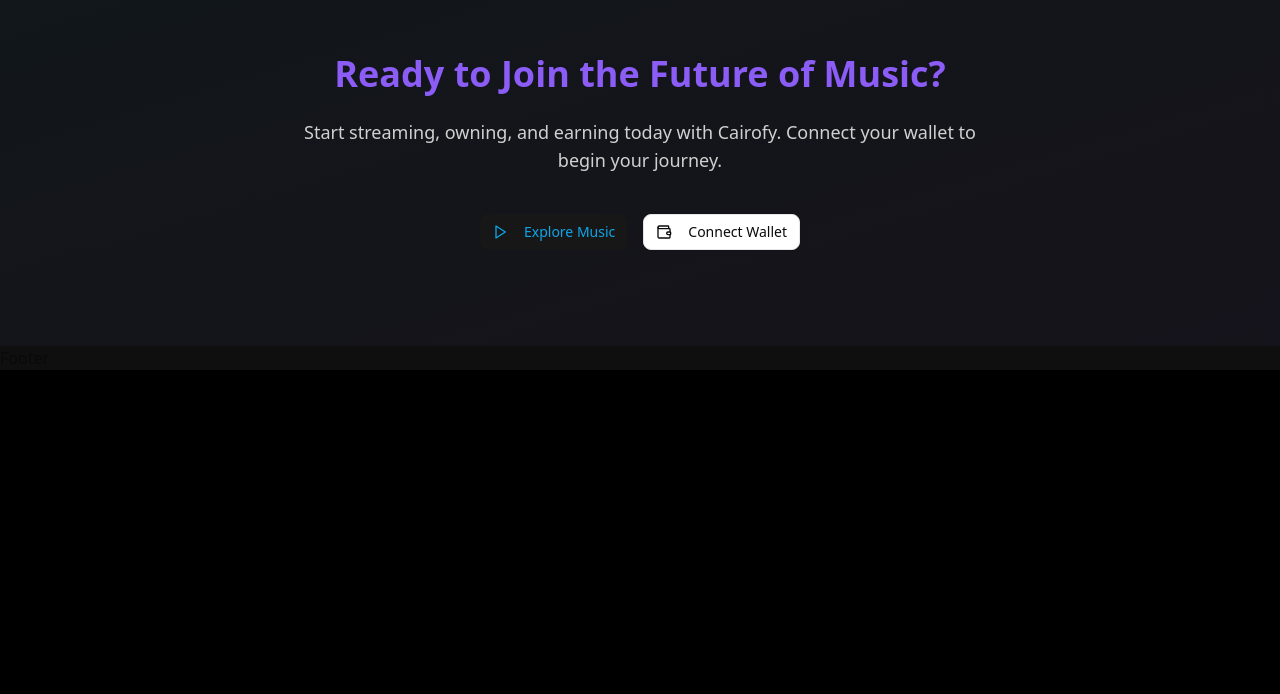
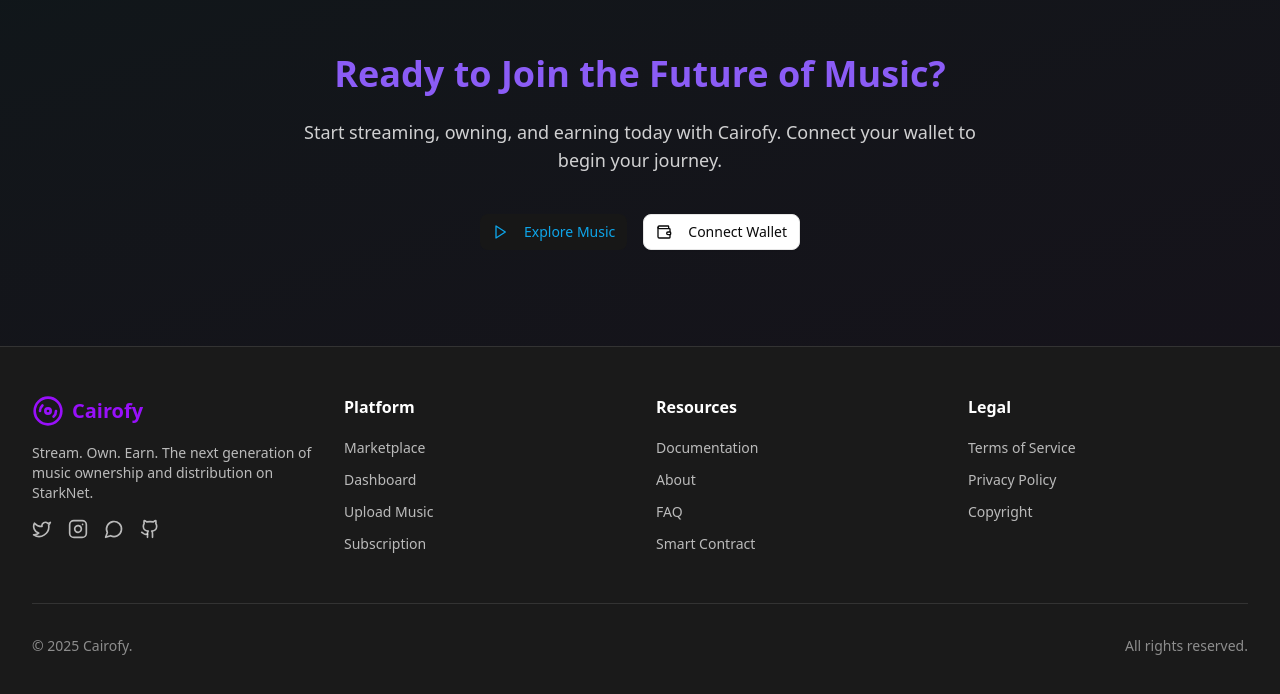
Before and after one commit to ussyalfaks/cairofy-frontend, a Next.js app: page / in a window 1280 px wide. Shown: the part 3312-4006 px from the top of the page. Before the commit the page ends 3682 px from the top, so only its background shows below. Built offline with nearby package versions, Linux system fonts and the light colour scheme.

Commit message:
usman, abeg merge

```diff
--- a/components/Footer.tsx
+++ b/components/Footer.tsx
@@ -1,9 +1,121 @@
-import React from 'react'
+import Link from 'next/link';
+import { Disc3, Twitter, Instagram, MessageCircle, Github } from 'lucide-react';
 
-function Footer() {
+const Footer = () => {
   return (
-    <div>Footer</div>
-  )
-}
+    <footer className="bg-[#1A1A1A] border-t border-[#333333] py-12">
+      <div className="container mx-auto px-4 md:px-8">
+        <div className="grid grid-cols-1 md:grid-cols-4 gap-8">
+          <div className="md:col-span-1">
+            <Link href="/" className="flex items-center mb-4">
+              <Disc3 className="h-8 w-8 text-purple-600 mr-2" />
+              <span className="text-xl text-purple-600 font-bold">Cairofy</span>
+            </Link>
+            <p className="text-white/70 text-sm mb-4">
+              Stream. Own. Earn. The next generation of music ownership
+              and distribution on StarkNet.
+            </p>
+            <div className="flex space-x-4">
+              <a href="#" className="text-white/70 hover:text-[#0EA5E9] transition-colors">
+                <Twitter className="h-5 w-5" />
+              </a>
+              <a href="#" className="text-white/70 hover:text-[#0EA5E9] transition-colors">
+                <Instagram className="h-5 w-5" />
+              </a>
+              <a href="#" className="text-white/70 hover:text-[#0EA5E9] transition-colors">
+                <MessageCircle className="h-5 w-5" />
+              </a>
+              <a href="#" className="text-white/70 hover:text-[#0EA5E9] transition-colors">
+                <Github className="h-5 w-5" />
+              </a>
+            </div>
+          </div>
 
-export default Footer
+          <div className="md:col-span-1">
+            <h3 className="text-white font-semibold mb-4">Platform</h3>
+            <ul className="space-y-2">
+              <li>
+                <Link href="/marketplace" className="text-white/70 hover:text-white text-sm transition-colors">
+                  Marketplace
+                </Link>
+              </li>
+              <li>
+                <Link href="/dashboard" className="text-white/70 hover:text-white text-sm transition-colors">
+                  Dashboard
+                </Link>
+              </li>
+              <li>
+                <Link href="/upload" className="text-white/70 hover:text-white text-sm transition-colors">
+                  Upload Music
+                </Link>
+              </li>
+              <li>
+                <Link href="/subscription" className="text-white/70 hover:text-white text-sm transition-colors">
+                  Subscription
+                </Link>
+              </li>
+            </ul>
+          </div>
+
+          <div className="md:col-span-1">
+            <h3 className="text-white font-semibold mb-4">Resources</h3>
+            <ul className="space-y-2">
+              <li>
+                <Link href="/docs" className="text-white/70 hover:text-white text-sm transition-colors">
+                  Documentation
+                </Link>
+              </li>
+              <li>
+                <Link href="/about" className="text-white/70 hover:text-white text-sm transition-colors">
+                  About
+                </Link>
+              </li>
+              <li>
+                <Link href="/faq" className="text-white/70 hover:text-white text-sm transition-colors">
+                  FAQ
+                </Link>
+              </li>
+              <li>
+                <a href="#" className="text-white/70 hover:text-white text-sm transition-colors">
+                  Smart Contract
+                </a>
+              </li>
+            </ul>
+          </div>
+
+          <div className="md:col-span-1">
+            <h3 className="text-white font-semibold mb-4">Legal</h3>
+            <ul className="space-y-2">
+              <li>
+                <Link href="/terms" className="text-white/70 hover:text-white text-sm transition-colors">
+                  Terms of Service
+                </Link>
+              </li>
+              <li>
+                <Link href="/privacy" className="text-white/70 hover:text-white text-sm transition-colors">
+                  Privacy Policy
+                </Link>
+              </li>
+              <li>
+                <Link href="/copyright" className="text-white/70 hover:text-white text-sm transition-colors">
+                  Copyright
+                </Link>
+              </li>
+            </ul>
+          </div>
+        </div>
+
+        <div className="border-t border-[#333333] mt-12 pt-8 flex flex-col md:flex-row justify-between items-center">
+          <p className="text-white/50 text-sm mb-4 md:mb-0">
+            &copy; {new Date().getFullYear()} Cairofy.
+          </p>
+          <p className="text-white/50 text-sm">
+          All rights reserved.
+          </p>
+        </div>
+      </div>
+    </footer>
+  );
+};
+
+export default Footer;
```
